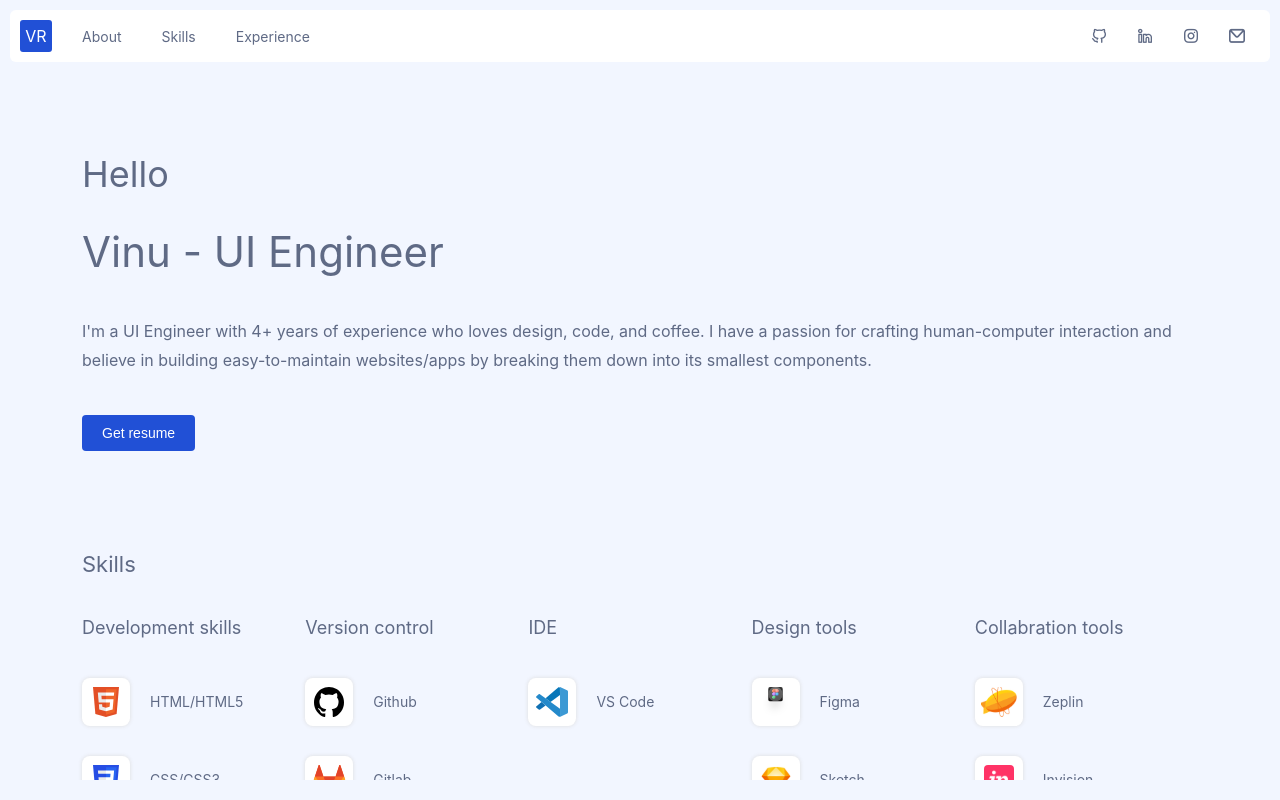
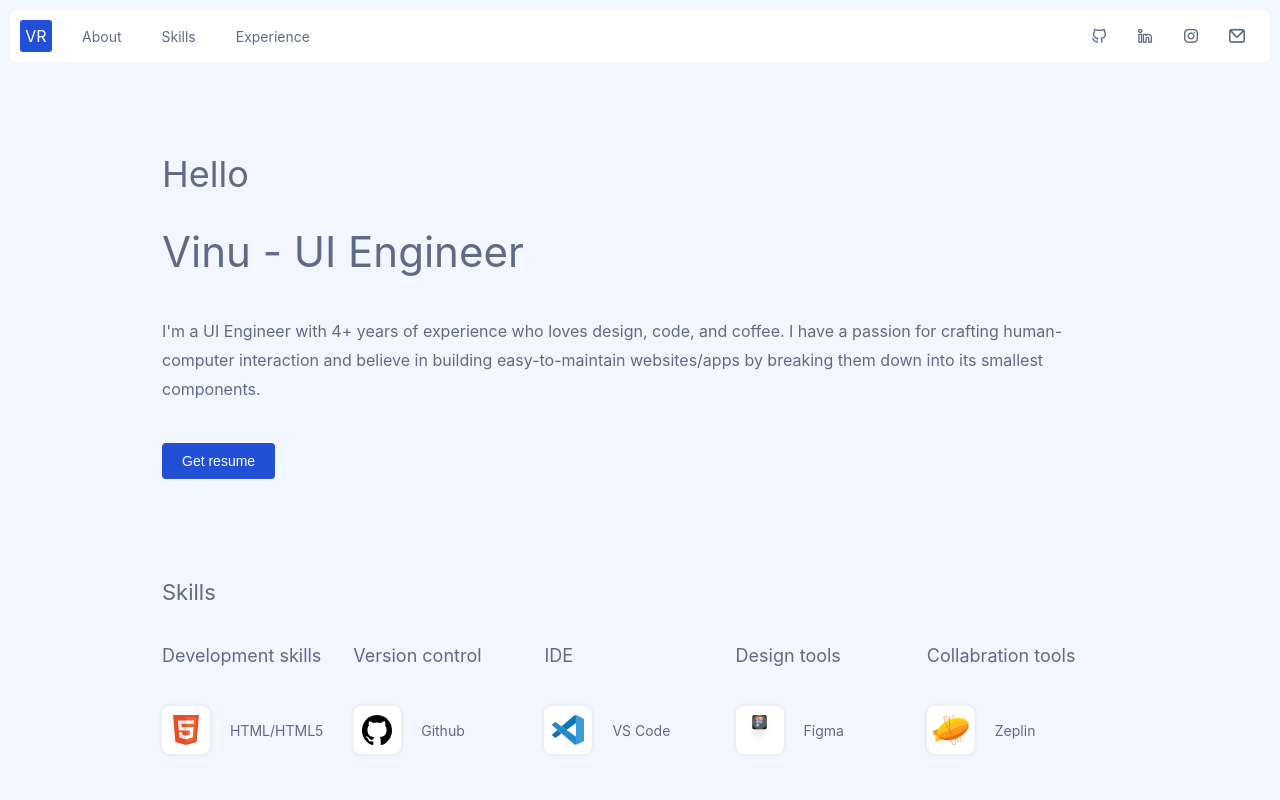
Before and after one commit to Vinu77r/vinu77r.github.io, a React (Create React App) app in the folder vr77/: page / in a window 1280 px wide. Built offline with nearby package versions, Linux system fonts and the light colour scheme.

Commit message:
Content padding reduced

```diff
--- a/vr77/src/css/App.scss
+++ b/vr77/src/css/App.scss
@@ -20,7 +20,7 @@ p {
   margin: 0;
 }
 main {
-  padding: 0 82px;
+  padding: 0 162px;
   color: $primary_text;
   flex: 4;
   overflow: scroll;
```
